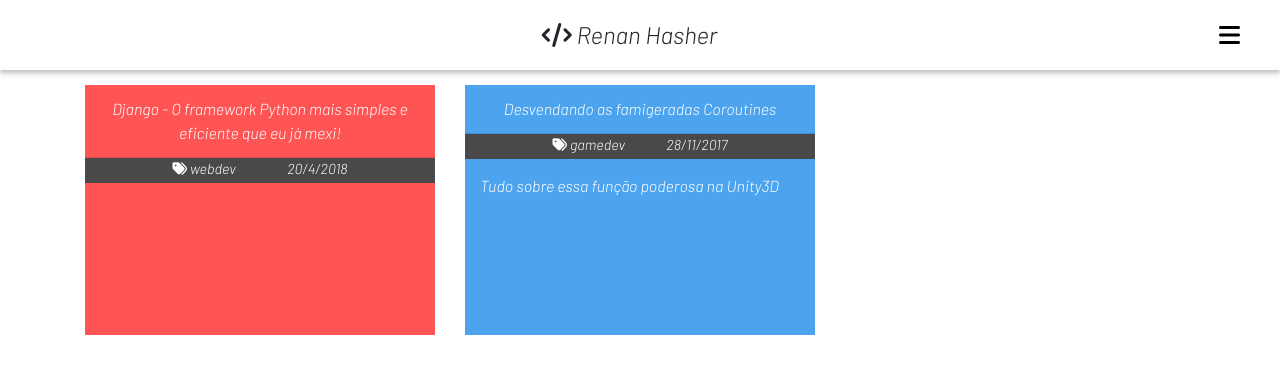
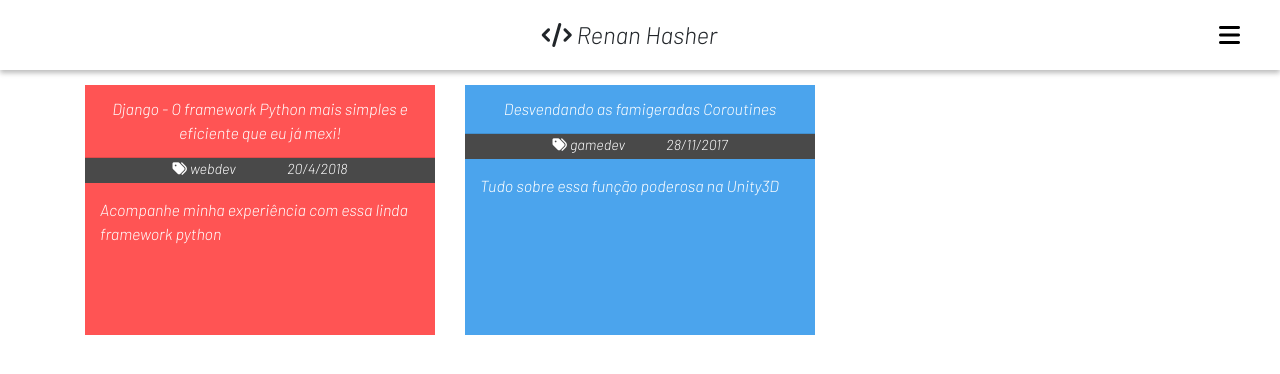
Before and after one commit to hasher-hasher/hasher-hasher.github.io, a Jekyll site: the page built from index.md, in a window 1280 px wide. Shown: the top 374 px of the page. Built offline with Jekyll 4.4.1, drawn with Linux system fonts in a browser that asks for light colours; nearby versions of some CDN libraries.

Commit message:
Updated Django A Framework Python Mais Simples E Eficiente Que Eu Ja Mexi

```diff
--- a/_posts/2018-04-20-django-a-framework-python-mais-simples-e-eficiente-que-eu-ja-mexi.markdown
+++ b/_posts/2018-04-20-django-a-framework-python-mais-simples-e-eficiente-que-eu-ja-mexi.markdown
@@ -3,6 +3,9 @@ title: Django - O framework Python mais simples e eficiente que eu já mexi!
 date: 2018-04-20 17:54:00 Z
 categories:
 - webdev
+author: Renan Hasher
+lang: pt-br
+description: Acompanhe minha experiência com essa linda framework python
 ---
 
 Olá pessoal!
```
